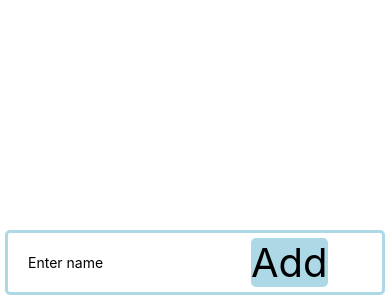
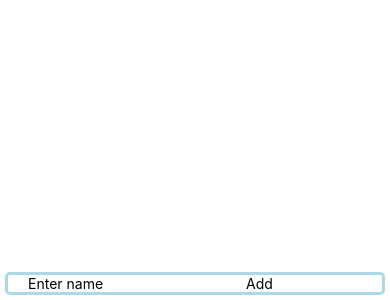
Before and after one commit to joakim-ha/countingstuff, a React Native app: screen / in a window 390 px wide. Shown: the part 544-844 px from the top of the page. Built offline with nearby package versions, Linux system fonts and the light colour scheme.

Commit message:
Add visual improvements to the component

```diff
--- a/components/AddRow.js
+++ b/components/AddRow.js
@@ -1,7 +1,5 @@
-import { useState } from "react";
-import { View, TextInput } from "react-native";
-
-import { CountableButton } from "./CountableButton";
+import React, { useState } from 'react';
+import { View, TextInput, TouchableOpacity, Text, Keyboard } from 'react-native';
 import { CommonStyles } from "../styles/CommonStyles";
 
 export const AddRow = ({ addNewCountable }) => {
@@ -9,13 +7,18 @@ export const AddRow = ({ addNewCountable }) => {
 
   return (
     <View style={CommonStyles.row}>
-      <TextInput placeholder="Enter name" onChangeText={setName} />
-      <CountableButton
-        label="Add"
-        submit={() => {
-          addNewCountable(name);
-        }}
+      <TextInput
+      placeholder="Enter name"
+      onChangeText={setName}
+      value ={name}
+      style = {CommonStyles.textInput}
       />
+      <TouchableOpacity
+      onPress={() => {addNewCountable(name); setName(''); }}
+      style={CommonStyles.addButton}
+       >
+        <Text style={CommonStyles.addButtonText}>Add</Text>
+       </TouchableOpacity>
     </View>
   );
 };
```
